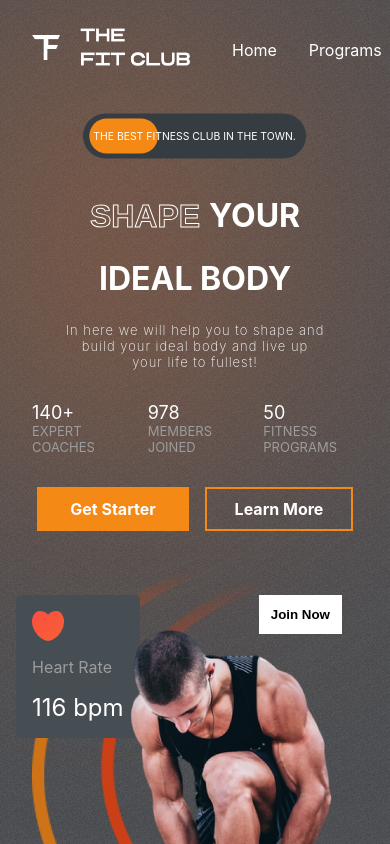
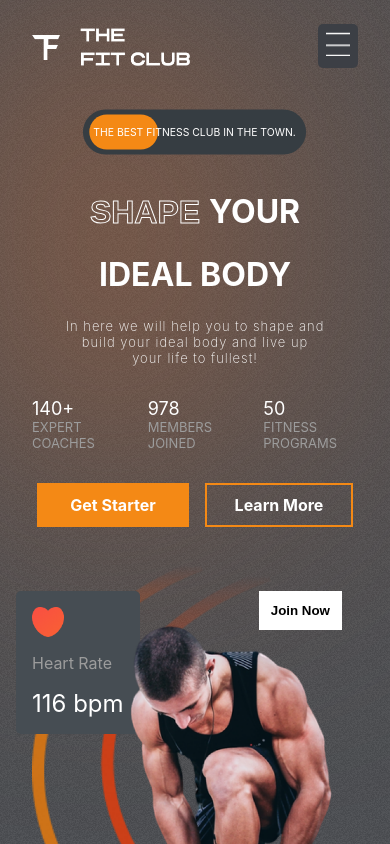
Before and after one commit to RUSHWAYC/fitness-site-ReactYarn, a React (Create React App) app: page / in a window 390 px wide. Shown: the top 844 px of the page. Built offline with nearby package versions, Linux system fonts and the light colour scheme; the HTML template or start-up script is replaced by a standard one.

Commit message:
Made the header into hamburger menu on mobile.

```diff
--- a/src/components/Header/Header.css
+++ b/src/components/Header/Header.css
@@ -19,3 +19,17 @@
   cursor: pointer;
   color: var(--orange);
 }
+
+@media screen and (max-width: 768px) {
+  .header > :nth-child(2) {
+    position: fixed;
+    right: 2rem;
+    z-index: 99;
+  }
+
+  .header-menu {
+    flex-direction: column;
+    background-color: var(--appColor);
+    padding: 2rem;
+  }
+}
--- a/src/components/Header/Header.jsx
+++ b/src/components/Header/Header.jsx
@@ -1,20 +1,41 @@
-import React from 'react'
-import './Header.css'
-import Logo from '../../assets/logo.png'
+import React, { useState } from "react";
+import "./Header.css";
+import Logo from "../../assets/logo.png";
+import Bars from "../../assets/bars.png";
 
 const Header = () => {
+  const mobile = window.innerWidth <= 768 ? true : false;
+  const [menuOpened, setMenuOpened] = useState(false);
+
   return (
-    <div className='header'>
-      <img src={Logo} alt="logo" className='logo' />
-      <ul className='header-menu'>
-        <li>Home</li>
-        <li>Programs</li>
-        <li>Why</li>
-        <li>Plans</li>
-        <li>Testimonials</li>
-      </ul>
+    <div className="header">
+      <img src={Logo} alt="logo" className="logo" />
+      {menuOpened === false && mobile === true ? (
+        <div
+          style={{
+            backgroundColor: "var(--appColor)",
+            padding: "0.5rem",
+            borderRadius: "5px",
+          }}
+          onClick={() => setMenuOpened(true)}
+        >
+          <img
+            src={Bars}
+            alt="hamburger menu"
+            style={{ width: "1.5rem", height: "1.5rem" }}
+          />
+        </div>
+      ) : (
+        <ul className="header-menu">
+          <li onClick={() => setMenuOpened(false)}>Home</li>
+          <li onClick={() => setMenuOpened(false)}>Programs</li>
+          <li onClick={() => setMenuOpened(false)}>Why</li>
+          <li onClick={() => setMenuOpened(false)}>Plans</li>
+          <li onClick={() => setMenuOpened(false)}>Testimonials</li>
+        </ul>
+      )}
     </div>
-  )
-}
+  );
+};
 
-export default Header
+export default Header;
```
Lines whose indentation alone changed are shown as unchanged.
